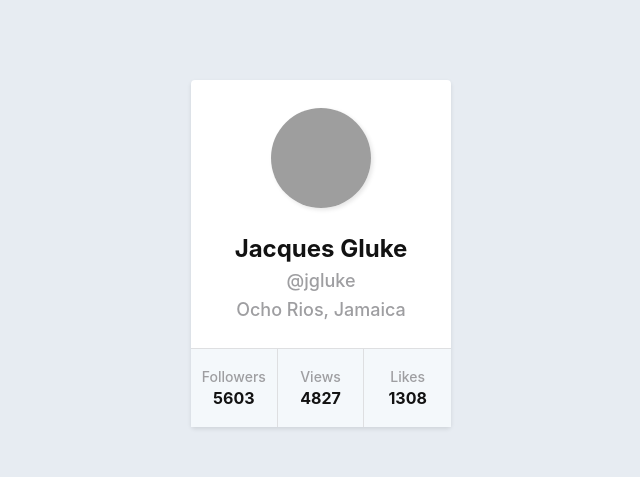
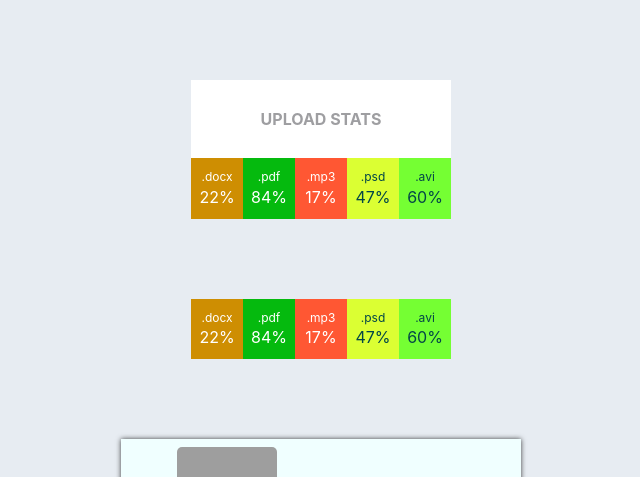
Before and after one commit to em0nti-goit/goit-react-hw-01-components, a React (Create React App) app: page / in a window 1280 px wide. Shown: the top 477 px of the page, without its empty margins (319-959 px from the left). Built offline with nearby package versions, Linux system fonts and the light colour scheme; grey boxes are pictures that could not be loaded.

Commit message:
test deploy commit

```diff
--- a/src/components/App.jsx
+++ b/src/components/App.jsx
@@ -2,7 +2,7 @@ import user from 'data/user.json';
 import data from 'data/data.json';
 import friends from 'data/friends.json';
 import transactions from 'data/transactions.json';
-import { Profile } from 'components/Profile/Profile';
+// import { Profile } from 'components/Profile/Profile';
 import { Statistics } from './Statistics/Statistics';
 import { FriendList } from './FriendList/FriendList';
 import { TransactionHistory } from './TransactionHistory/TransactionHistory';
@@ -10,7 +10,7 @@ import { TransactionHistory } from './TransactionHistory/TransactionHistory';
 export const App = () => {
   return (
     <>
-      <Profile {...user} />
+      {/* <Profile {...user} /> */}
       <Statistics stats={data} title="Upload stats" />
       <Statistics stats={data} />
       <FriendList friends={friends} />
```
